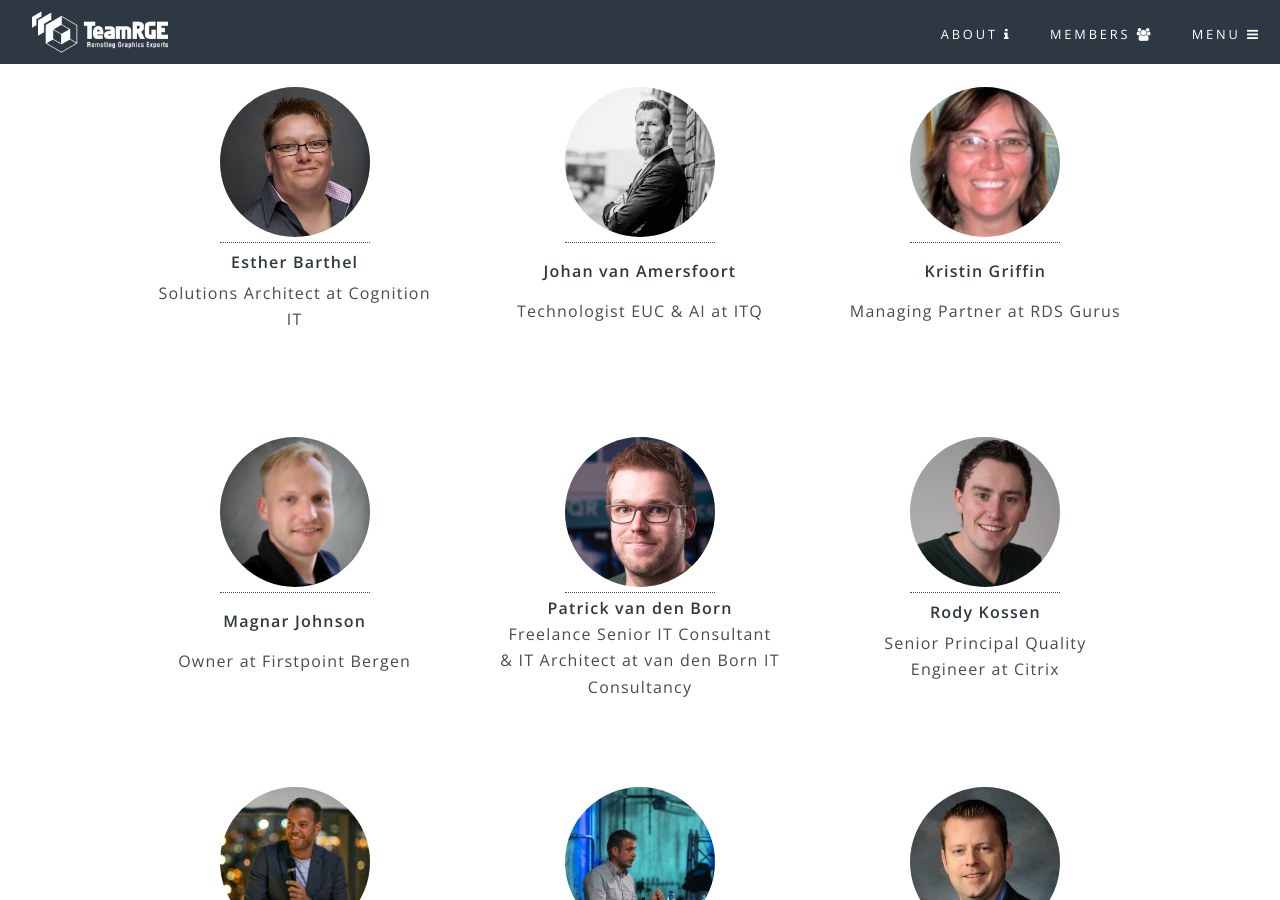
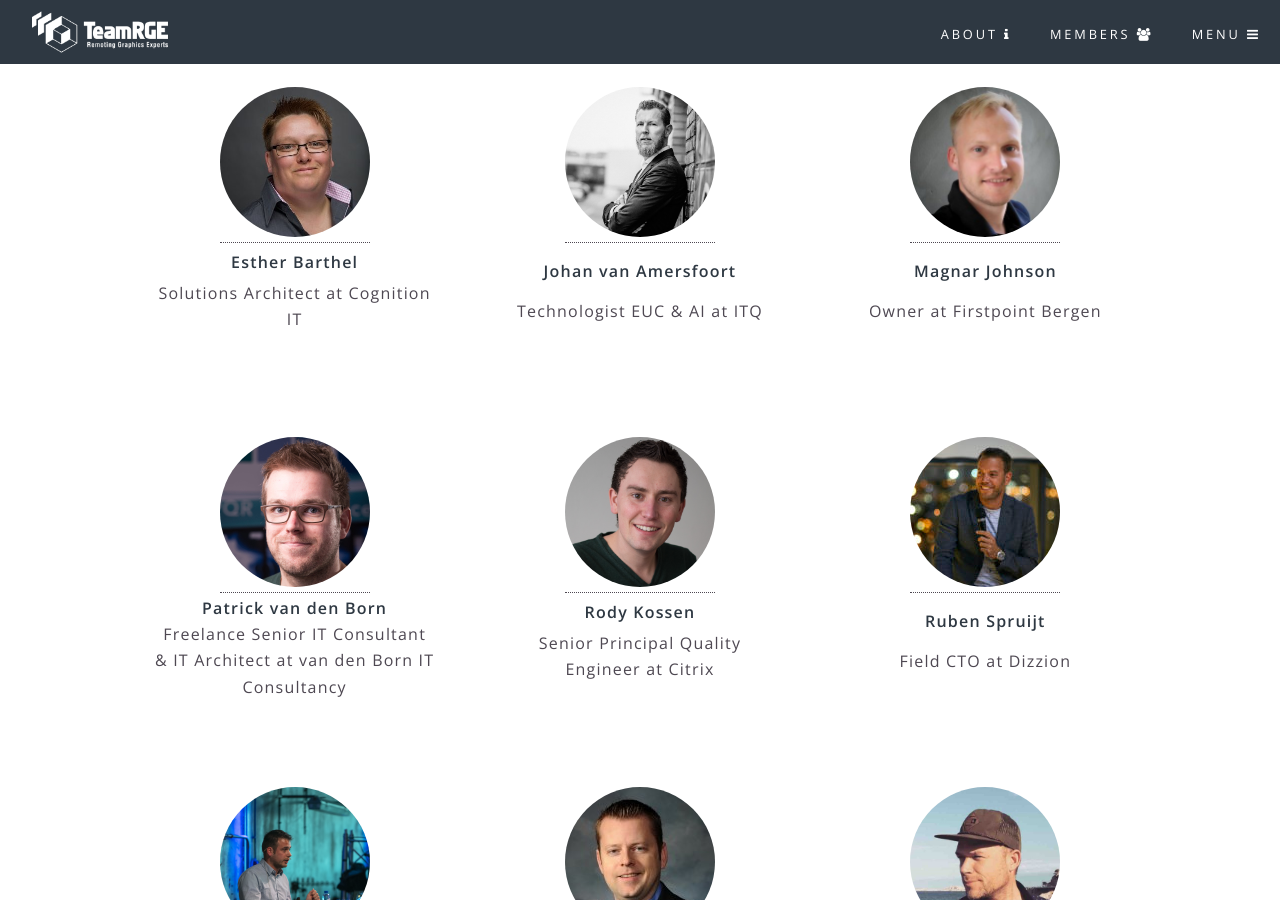
Before and after one commit to TeamRGE/teamrge-website, a Jekyll site: the page built from members.html, in a window 1280 px wide and 900 px high, scrolled down 823 px. Built offline with Jekyll 4.4.1, drawn with Linux system fonts in a browser that asks for light colours.

Commit message:
Removed Kristin Griffen

```diff
--- a/_config.yml
+++ b/_config.yml
@@ -70,16 +70,6 @@ members:
     social:
       linkedin: https://www.linkedin.com/in/bramwolfs/
       twitter: https://twitter.com/bramwolfs
-  kristin:
-    name: Kristin
-    display_name: Kristin Griffin
-    company: RDS Gurus
-    title: Managing Partner
-    picture: assets/images/members/kristin.png
-    page: kristin-griffin
-    social:
-      twitter: https://twitter.com/KrisLGriffin
-      linkedin: https://www.linkedin.com/in/kristinlgriffin/
   magnar:
     name: Magnar
     display_name: Magnar Johnson
```
Also changed, not shown: members/kristin-griffin.html (deleted, +0 -14 lines).
